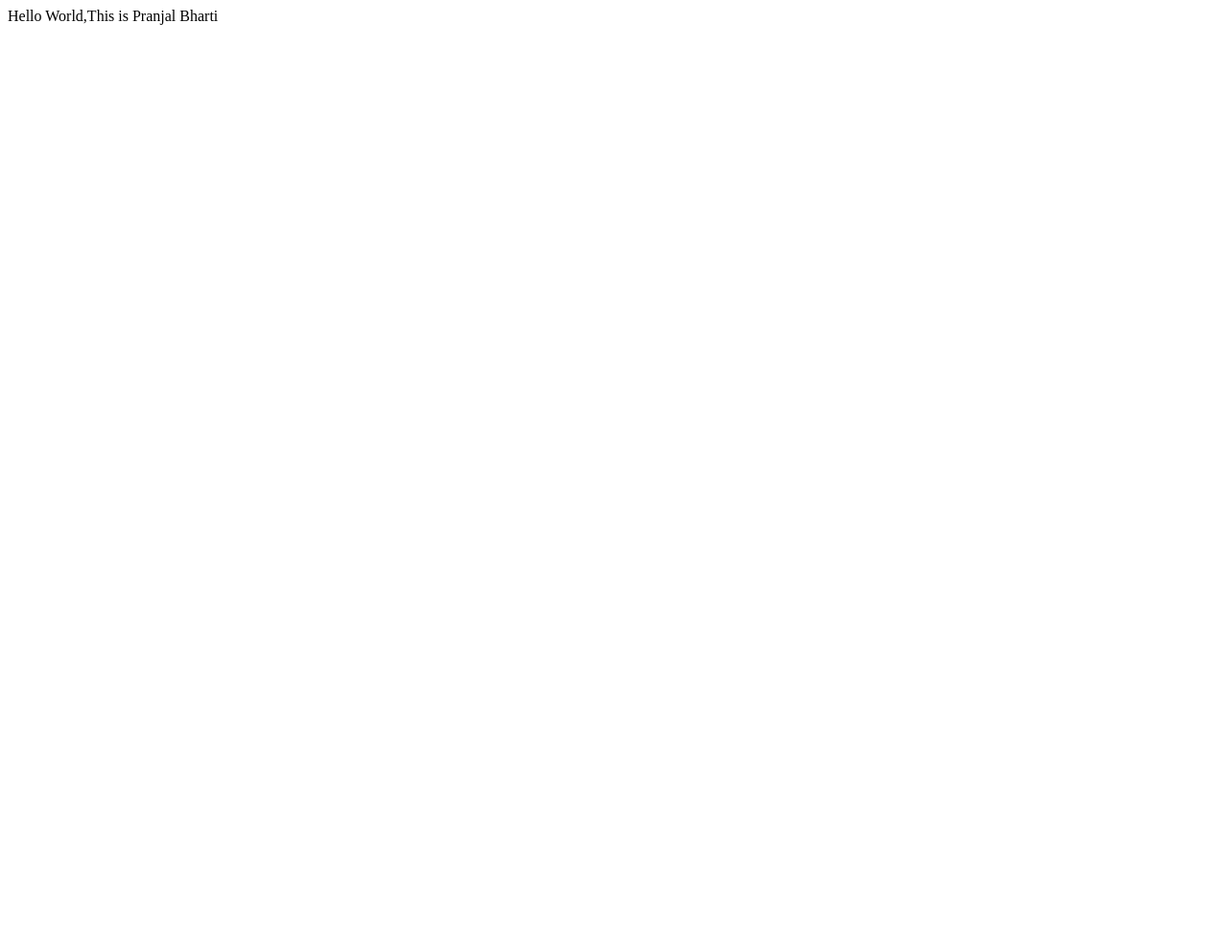
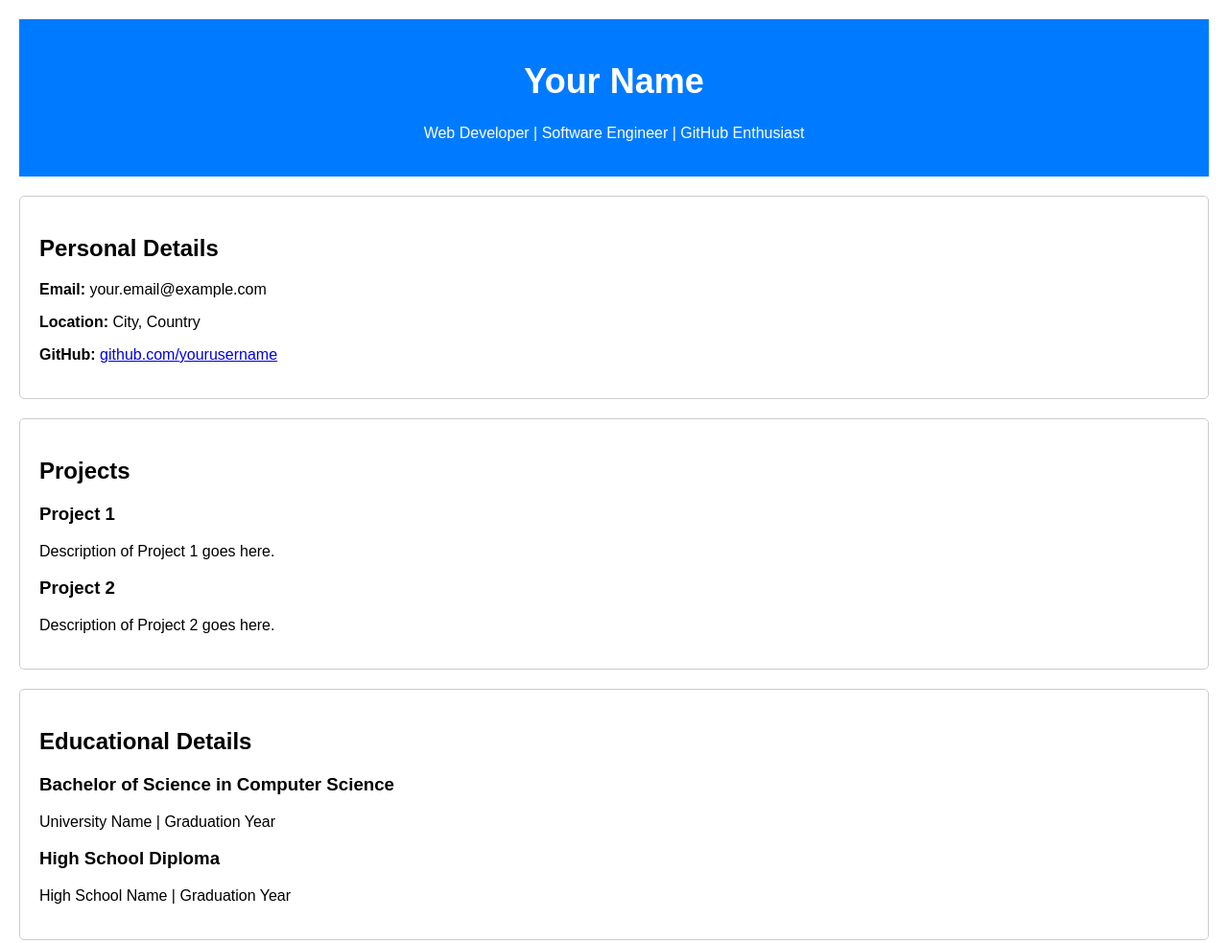
Before and after one commit to Prashu-10/pranjalbharti.github.io, a plain HTML site: page index.html in a window 1280 px wide. Shown: the whole page at 96% size. Before the commit the page ends 800 px from the top, so only its background shows below. Drawn offline with Linux system fonts and the light colour scheme.

Commit message:
Second Commit- Add HTML content

```diff
--- a/index.html
+++ b/index.html
@@ -1 +1,54 @@
-Hello World,This is Pranjal Bharti
+<!DOCTYPE html>
+<html>
+<head>
+    <title>Your Name - Personal Website</title>
+    <style>
+        body {
+            font-family: Arial, sans-serif;
+            margin: 20px;
+        }
+        header {
+            text-align: center;
+            background-color: #007BFF;
+            color: #fff;
+            padding: 20px;
+        }
+        h1 {
+            font-size: 36px;
+        }
+        section {
+            margin: 20px 0;
+            padding: 20px;
+            border: 1px solid #ccc;
+            border-radius: 5px;
+        }
+    </style>
+</head>
+<body>
+    <header>
+        <h1>Your Name</h1>
+        <p>Web Developer | Software Engineer | GitHub Enthusiast</p>
+    </header>
+    <section id="personal-details">
+        <h2>Personal Details</h2>
+        <p><strong>Email:</strong> your.email@example.com</p>
+        <p><strong>Location:</strong> City, Country</p>
+        <p><strong>GitHub:</strong> <a href="https://github.com/yourusername" target="_blank">github.com/yourusername</a></p>
+    </section>
+    <section id="projects">
+        <h2>Projects</h2>
+        <h3>Project 1</h3>
+        <p>Description of Project 1 goes here.</p>
+        <h3>Project 2</h3>
+        <p>Description of Project 2 goes here.</p>
+        <!-- Add more projects as needed -->
+    </section>
+    <section id="education">
+        <h2>Educational Details</h2>
+        <h3>Bachelor of Science in Computer Science</h3>
+        <p>University Name | Graduation Year</p>
+        <h3>High School Diploma</h3>
+        <p>High School Name | Graduation Year</p>
+    </section>
+</body>
+</html>
```
